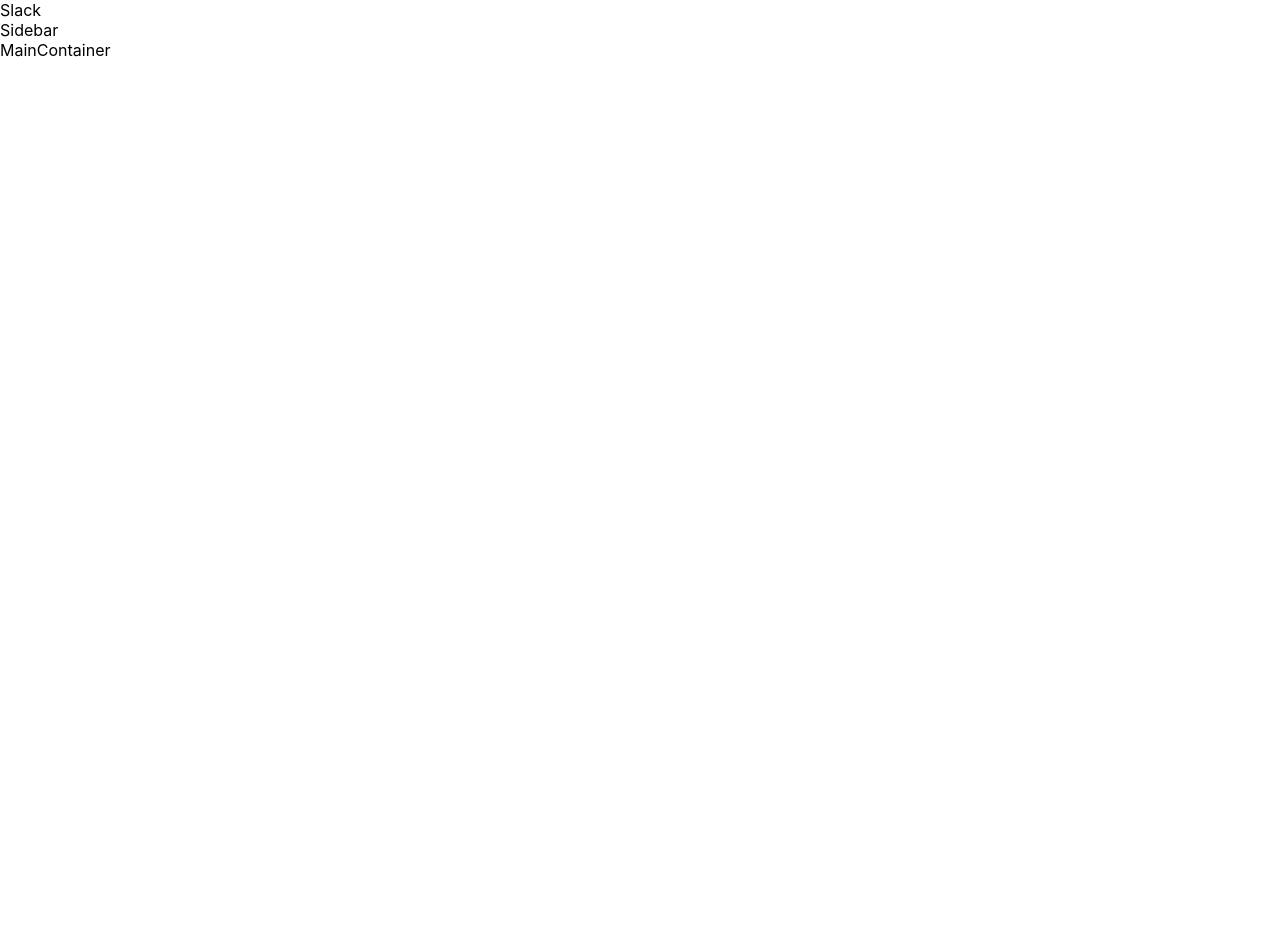
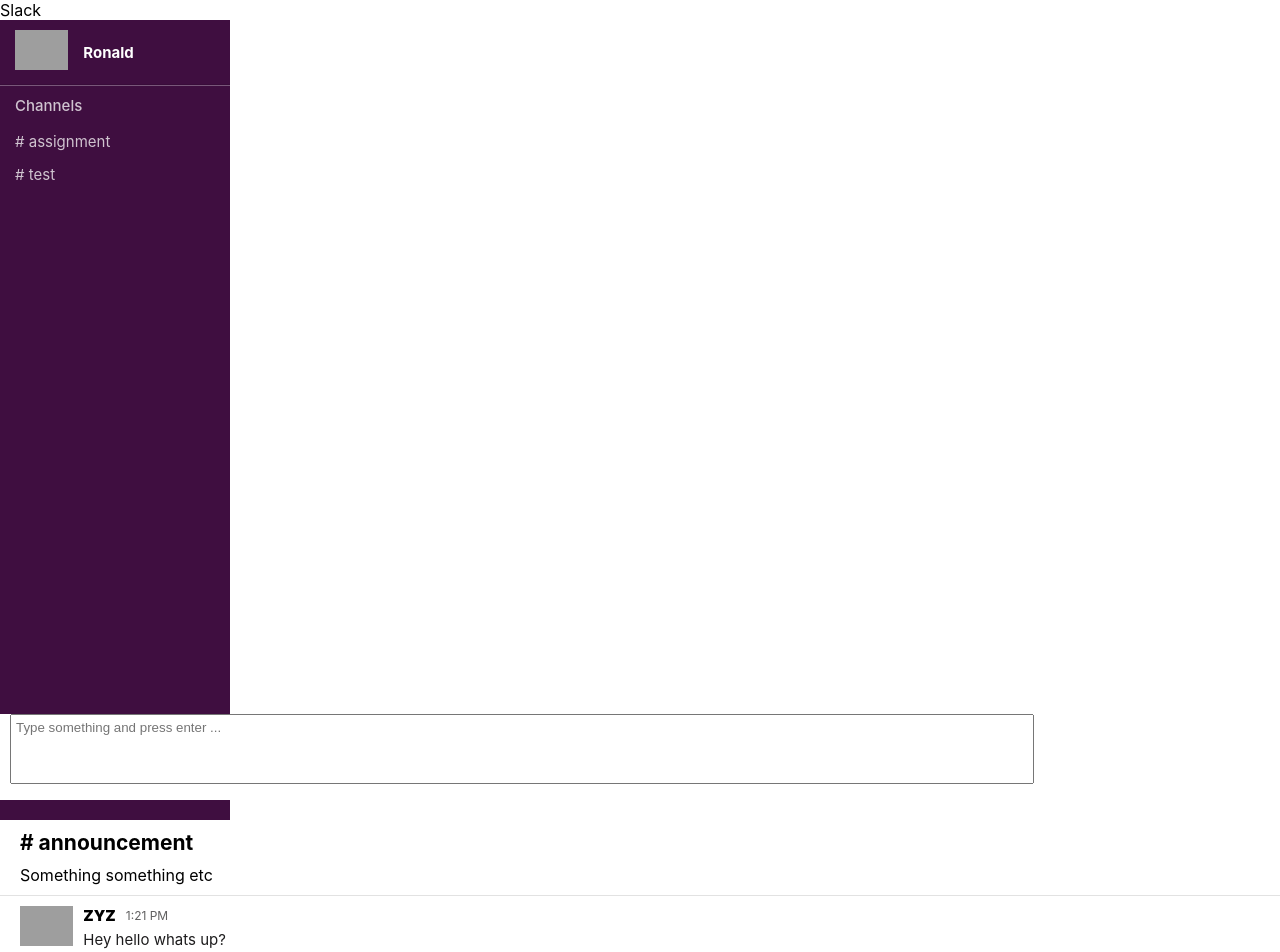
Before and after one commit to rks107/react-slack-clone, a React (Create React App) app: page /slack in a window 1280 px wide. Shown: the top 952 px of the page. Before the commit the page ends 800 px from the top, so only its background shows below. Built offline with nearby package versions, Linux system fonts and the light colour scheme; grey boxes are pictures that could not be loaded.

Commit message:
Add Google Authentication

```diff
--- a/package.json
+++ b/package.json
@@ -6,6 +6,7 @@
     "@testing-library/jest-dom": "^4.2.4",
     "@testing-library/react": "^9.5.0",
     "@testing-library/user-event": "^7.2.1",
+    "firebase": "^7.20.0",
     "react": "^16.13.1",
     "react-dom": "^16.13.1",
     "react-router-dom": "^5.2.0",
--- a/src/components/MainContainer.js
+++ b/src/components/MainContainer.js
@@ -3,9 +3,44 @@ import React, { Component } from 'react';
 class MainContainer extends Component {
     render() {
         return (
-            <div>
-                MainContainer
+          <div id="main-container">
+            <div className="about-channel">
+              <div className="channel-name"># announcement</div>
+              <div className="channel-desc">Something something etc</div>
             </div>
+
+            <div className="messages-list">
+              <div className="message">
+                <div className="left-block">
+                  <img src="https://ca.slack-edge.com/T0188513NTW-U01867WD8GK-ga631e27835b-72" />
+                </div>
+                <div className="right-block">
+                  <div className="user">
+                    <div>ZYZ</div>
+                    <span>1:21 PM</span>
+                  </div>
+                  <div className="user-message">Hey hello whats up?</div>
+                </div>
+              </div>
+
+              <div className="message">
+                <div className="left-block">
+                  <img src="https://ca.slack-edge.com/T0188513NTW-U01867WD8GK-ga631e27835b-72" />
+                </div>
+                <div className="right-block">
+                  <div className="user">
+                    <div>ZYZ</div>
+                    <span>1:21 PM</span>
+                  </div>
+                  <div className="user-message">Hey hello whats up?</div>
+                </div>
+              </div>
+            </div>
+
+            <div className="chat-box">
+              <textarea placeholder="Type something and press enter ..."></textarea>
+            </div>
+          </div>
         );
     }
 }
--- a/src/components/Sidebar.js
+++ b/src/components/Sidebar.js
@@ -3,9 +3,24 @@ import React, { Component } from 'react';
 class Sidebar extends Component {
     render() {
         return (
-            <div>
-                Sidebar
+          <div id="sidebar">
+            <div className="user-profile">
+              <div className="avatar">
+                <img src="https://www.flaticon.com/svg/static/icons/svg/2919/2919600.svg" />
+              </div>
+              <div>Ronald</div>
             </div>
+            <hr className="sidebar-spacer" />
+
+            <div className="channels">
+              <div className="header">Channels</div>
+
+              <ul className="channels-list">
+                <li># assignment</li>
+                <li># test</li>
+              </ul>
+            </div>
+          </div>
         );
     }
 }
--- a/src/components/SignIn.js
+++ b/src/components/SignIn.js
@@ -1,12 +1,24 @@
 import React, { Component } from "react";
+import {signInWithGoogle} from '../firebase';
 
 class SignIn extends Component {
   render() {
     return (
-    <div className="signin-form">
-        <h1> Sign In / Sign Up</h1>
-        <button>Sign In with Google / Sign Up with Google</button>
-    </div>
+      <div className="signin-form">
+        <h1>Sign In/ Sign Up</h1>
+        <button className="btn basic-btn" onClick={signInWithGoogle}>
+          <img
+            src="https://cdn2.iconfinder.com/data/icons/social-icons-33/128/Google-256.png"
+            alt="pic"
+          />
+          Sign in with Google
+        </button>
+        <div style={{ textAlign: 'center', fontSize: 13 }}>OR</div>
+        <button className="btn basic-btn" onClick={signInWithGoogle}>
+          <img src="https://cdn2.iconfinder.com/data/icons/social-icons-33/128/Google-256.png" alt="pic"/>
+          Sign up with Google
+        </button>
+      </div>
     );
   }
 }
--- a/src/components/Slack.js
+++ b/src/components/Slack.js
@@ -4,7 +4,7 @@ import {Sidebar, MainContainer} from './';
 class Slack extends Component {
     render() {
         return (
-            <div>
+            <div className="slack">
                 <Sidebar />
                 <MainContainer />
             </div>
--- /dev/null
+++ b/src/firebase.js
@@ -0,0 +1,23 @@
+import firebase from 'firebase/app';
+import 'firebase/auth';
+import 'firebase/firebase';
+
+var firebaseConfig = {
+  apiKey: 'AIzaSyDPOf8Roc8sQLi5FGmCIYAO-nLVSkwA__o',
+  authDomain: 'react-slack-clone-2af34.firebaseapp.com',
+  databaseURL: 'https://react-slack-clone-2af34.firebaseio.com',
+  projectId: 'react-slack-clone-2af34',
+  storageBucket: 'react-slack-clone-2af34.appspot.com',
+  messagingSenderId: '1082651334329',
+  appId: '1:1082651334329:web:250943747d57c81dff2d68',
+  measurementId: 'G-15V3ZGD33D',
+};
+// Initialize Firebase
+firebase.initializeApp(firebaseConfig);
+
+export const auth =  firebase.auth();
+
+export const signInWithGoogle = () => {
+    const googleProvider = new firebase.auth.GoogleAuthProvider();
+    auth.signInWithPopup(googleProvider);
+}
--- a/src/index.css
+++ b/src/index.css
@@ -11,21 +11,168 @@ code {
   font-family: source-code-pro, Menlo, Monaco, Consolas, 'Courier New',
     monospace;
 }
-
 .signin-form {
-  margin: 100px auto;
-  width: 500px;
-  border: 1px solid black;
-  padding: 10px;
+  /* border: 1px solid #e1e1e1; */
+  padding: 20px 20px;
+  padding-top: 10px;
+  width: 400px;
+  margin: 0 auto;
+  margin-top: 20px;
+  border-radius: 3px;
 }
 .signin-form h1 {
+  margin: 15px 0;
   text-align: center;
-  margin: 20px;
+  font-size: 25px;
+  font-weight: 400;
+}
+.btn {
+  border: 0;
+  padding: 10px 7px;
+  border-radius: 3px;
+}
+.btn:hover {
+  cursor: pointer;
+}
+.basic-btn {
+  display: flex;
+  align-items: center;
+  background-color: #f1f1f1;
+}
+.basic-btn:hover {
+  background-color: #e1e1e1;
+}
+.basic-btn img {
+  height: 20px;
+  margin-right: 10px;
+}
+.signin-form button {
+  width: 100%;
+  justify-content: center;
+  margin: 20px 0;
+}
+#slack {
+  display: flex;
+}
+#sidebar {
+  box-sizing: border-box;
+  /* border: 1px solid red; */
+  width: 230px;
+  min-width: 230px;
+  background: #3f0e40;
+  font-size: 15px;
+  min-height: 100vh;
+}
+#sidebar .user-profile {
+  display: flex;
+  align-items: center;
+  color: #fff;
+  font-weight: 700;
+  padding: 10px 15px;
+}
+#sidebar .avatar img {
+  height: 40px;
+  margin-right: 15px;
+}
+#sidebar .sidebar-spacer {
+  border: 0;
+  height: 0;
+  border-top: 1px solid rgba(0, 0, 0, 0.1);
+  border-bottom: 1px solid rgba(255, 255, 255, 0.3);
+  margin: 0;
+}
+#sidebar .channels {
+  /* padding: 10px 15px; */
+}
+#sidebar .channels .header {
+  font-weight: 500;
+  color: rgb(207, 195, 207);
+  font-size: 15px;
+  padding: 10px 15px;
+}
+#sidebar .channels-list {
+  list-style-type: none;
+  margin: 0;
+  padding: 0;
+}
+#sidebar .channels-list {
+  color: rgb(207, 195, 207);
+}
+#sidebar .channels-list li {
+  padding: 7px 15px;
+}
+#sidebar .channels-list li:hover {
+  background: #350d36;
+  cursor: pointer;
+}
+#main-container {
+  width: 100%;
+}
+#main-container .about-channel {
+  padding: 10px 20px;
+  border-bottom: 1px solid #e2e2e2;
+  margin-bottom: 10px;
+}
+#main-container .about-channel .channel-name {
+  font-size: 21px;
+  font-weight: 700;
+  margin-bottom: 10px;
+}
+#main-container .messages-list {
+  padding-bottom: 90px;
 }
 
-.signin-form button {
-  font-size: large;
-  margin: 20px;
-  cursor: pointer;
-  background-color: azure;
+#main-container .messages-list .message {
+  display: flex;
+  /* border: 1px solid red; */
+  margin-bottom: 15px;
+  padding-left: 20px;
 }
+
+#main-container .messages-list .left-block img {
+  height: 40px;
+  margin-right: 10px;
+}
+
+#main-container .messages-list .right-block {
+}
+
+#main-container .messages-list .right-block .user {
+  display: flex;
+  align-items: center;
+  margin-bottom: 5px;
+}
+#main-container .messages-list .right-block .user div {
+  font-weight: 900;
+  font-size: 15px;
+  margin-right: 10px;
+}
+
+#main-container .messages-list .right-block .user span {
+  font-weight: 400;
+  color: rgb(97, 96, 97);
+  font-size: 12px;
+}
+
+#main-container .messages-list .right-block .user-message {
+  color: rgb(29, 28, 29);
+  font-weight: 400;
+  font-size: 15px;
+}
+#main-container .chat-box {
+  position: fixed;
+  bottom: 0;
+  background: #fff;
+  width: 100%;
+}
+#main-container .chat-box textarea {
+  width: 80%;
+  margin-left: 10px;
+  height: 70px;
+  resize: none;
+  outline: none;
+  padding: 5px;
+  box-sizing: border-box;
+  margin-bottom: 12px;
+  font-family: Arial, Helvetica, sans-serif;
+}
```
Also changed, not shown: 1 other file (tests, documents, lock files or other folders).
